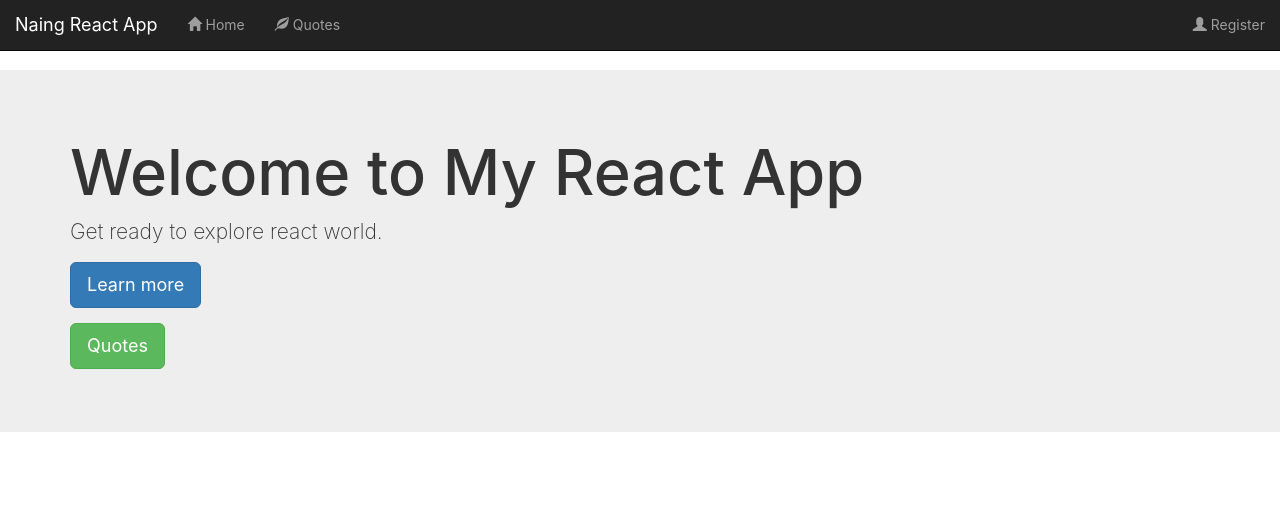
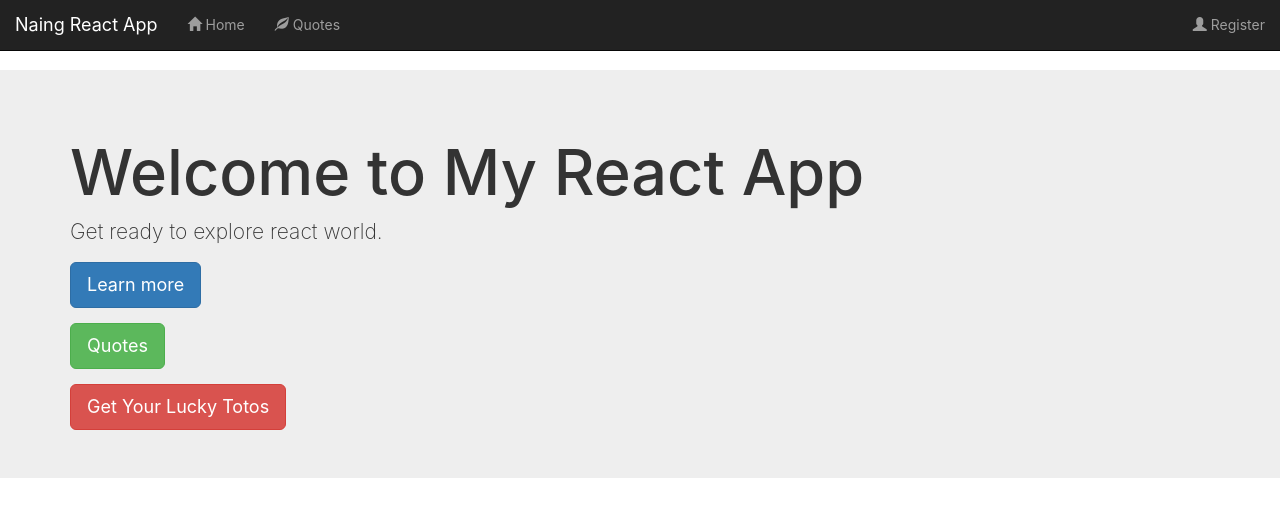
Before and after one commit to thetnaingaye/React-S3-demo, a React (Create React App) app: page / in a window 1280 px wide. Shown: the top 516 px of the page. Built offline with nearby package versions, Linux system fonts and the light colour scheme.

Commit message:
added Toto Component

```diff
--- a/src/Welcome.js
+++ b/src/Welcome.js
@@ -1,9 +1,12 @@
 import React from 'react';
-import Header from './Header';
-import { NavLink } from 'react-router-dom'
+import { NavLink } from 'react-router-dom';
+import Toto from './toto';
 
 
 const Welcome = () => {
+
+
+
     return (
         <div className="jumbotron jumbotron-fluid">
             <div className="container">
@@ -15,7 +18,10 @@ const Welcome = () => {
                 <p class="lead">
                     <NavLink className="btn btn-success btn-lg" to="/Quotes" >Quotes</NavLink>
                 </p>
+            <Toto />
+
             </div>
+
         </div>
     );
 }
--- /dev/null
+++ b/src/toto.js
@@ -0,0 +1,46 @@
+import React, { Component } from 'react';
+
+
+class Toto extends Component {
+    state = {
+        toto : []
+    }
+
+    genToto = () => {
+        let toto = [];
+        while (toto.length < 6) {
+            var random = Math.ceil(Math.random() * 49)
+            if (!toto.includes(random)) toto.push(random)
+
+        }
+
+        toto = toto.sort(function (a, b) {
+            return a - b
+        });
+        this.setState({
+            toto :toto
+        })
+
+    }
+
+    render() {
+        const style = {
+            margin: 3,
+        }
+
+        const toto = this.state.toto;
+        return (
+            <div>
+                <button onClick={this.genToto} className="btn btn-danger btn-lg">Get Your Lucky Totos</button>
+                <br />
+                {toto.map(t => {
+                    return (<div style={style} className="btn btn-warning btn-lg" >{t}</div>)
+                })}
+            </div>
+        );
+    }
+
+
+}
+
+export default Toto;
```
